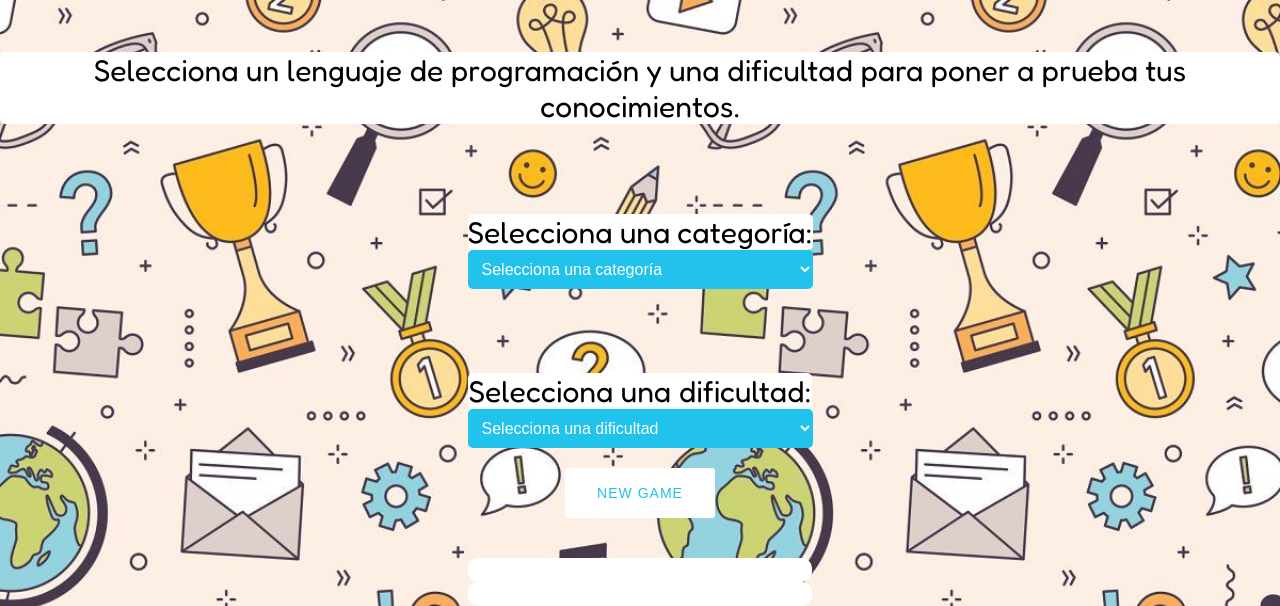
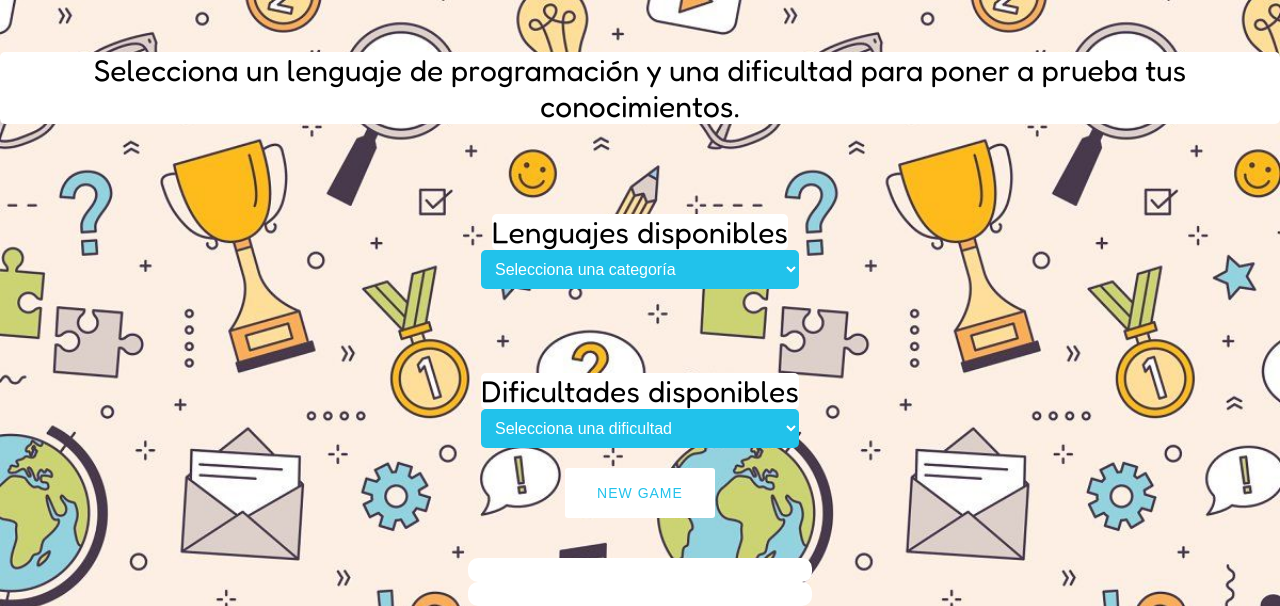
Before and after one commit to AsierHerrera/Preguntapi, a website with bundled scripts: page html/index.html in a window 1280 px wide. Shown: the part 206-812 px from the top of the page. Built offline with nearby package versions, Linux system fonts and the light colour scheme; no server answers.

Commit message:
Cambio de textos

```diff
--- a/html/index.html
+++ b/html/index.html
@@ -17,13 +17,13 @@
         </section>
         <section class="Categorias">
 
-            <label for="select-categoria">Selecciona una categoría:</label>
+            <label for="select-categoria">Lenguajes disponibles</label>
             <select id="select-categoria">
                 <option value="">Selecciona una categoría</option>
             </select>
             <br>
 
-            <label for="select-dificultad">Selecciona una dificultad:</label>
+            <label for="select-dificultad">Dificultades disponibles</label>
             <select id="select-dificultad">
                 <option value="">Selecciona una dificultad</option>
                 <option value="facil">Fácil</option>
--- a/js/preguntas.js
+++ b/js/preguntas.js
@@ -34,7 +34,7 @@ class Preguntas {
         //Para que sea intuitivo de cara al usuario se agrega un opcion que simplemente indica que seleccione la categoria,
         // le insertamos texto pero no tiene un valor real
         const defaultOption = document.createElement('option');
-        defaultOption.text = 'Selecciona una categoría';
+        defaultOption.text = 'Selecciona un lenguaje';
         defaultOption.value = ''; // Valor vacío
         selectCategoria.add(defaultOption);
         //Por cada categoria obtenida de la api creamos una opcion en el desplegable
```
